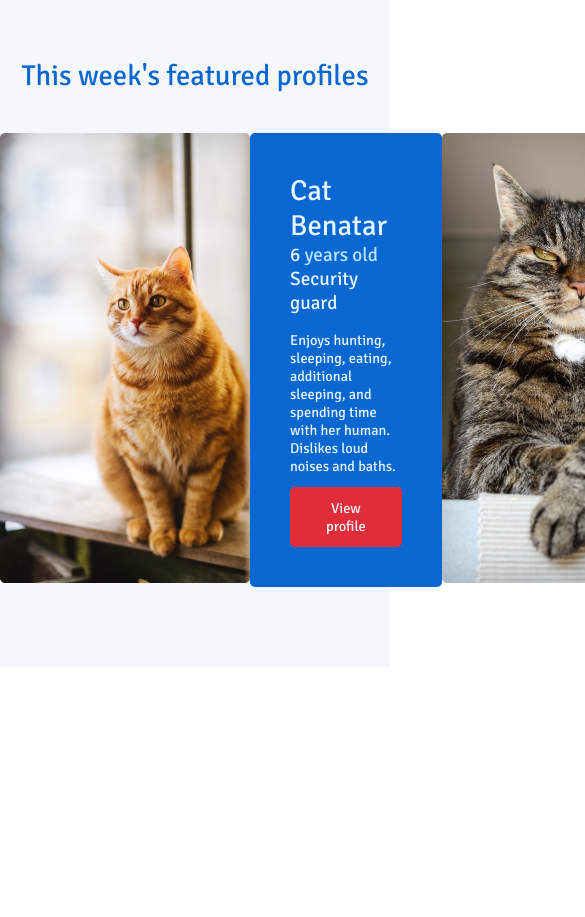
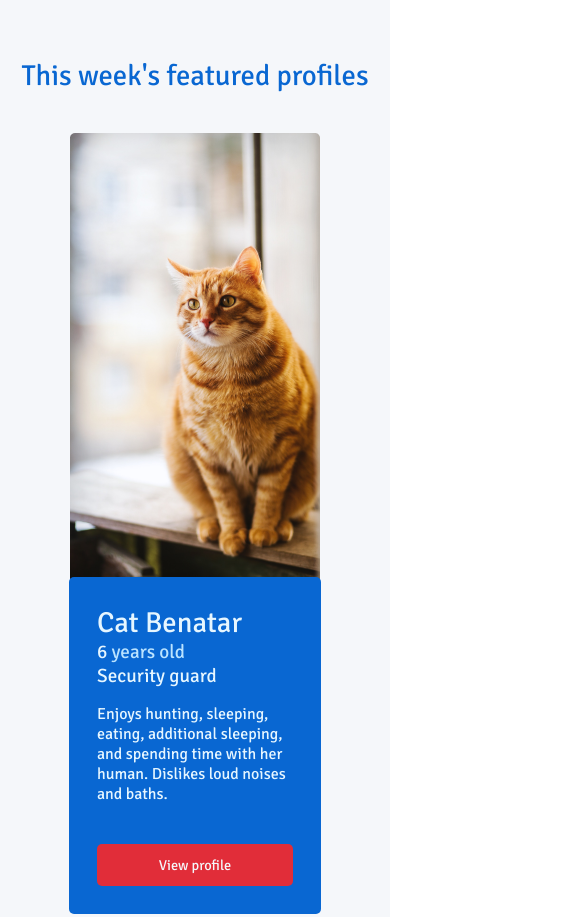
Before and after one commit to AndrewLeigh6/Purrfect-Partners, a website: page src/index.html in a window 390 px wide. Shown: the part 1580-2497 px from the top of the page, 585 px wide, since content can reach past the window. Before the commit the page ends 2247 px from the top, so only its background shows below. Drawn offline with Linux system fonts and the light colour scheme.

Commit message:
Make featured profiles section responsive

```diff
--- a/src/index.html
+++ b/src/index.html
@@ -76,8 +76,12 @@
 
         <div class="featured-profiles">
           <div class="featured-profile">
-            <div class="featured-profile__photo">
-              <img src="./img/featured-1.png" alt="Profile pic" />
+            <div class="featured-profile__photo-container">
+              <img
+                class="featured-profile__photo"
+                src="./img/featured-1.png"
+                alt="Profile pic"
+              />
             </div>
             <div class="featured-profile__card">
               <div class="featured-profile__details">
@@ -98,8 +102,12 @@
           </div>
 
           <div class="featured-profile">
-            <div class="featured-profile__photo">
-              <img src="./img/featured-2.png" alt="Profile pic" />
+            <div class="featured-profile__photo-container">
+              <img
+                class="featured-profile__photo"
+                src="./img/featured-2.png"
+                alt="Profile pic"
+              />
             </div>
             <div class="featured-profile__card">
               <div class="featured-profile__details">
--- a/src/sass/abstracts/_mixins.scss
+++ b/src/sass/abstracts/_mixins.scss
@@ -1,4 +1,9 @@
 @mixin responsive($breakpoint) {
+  @if ($breakpoint == largest) {
+    @media only screen and (max-width: 1300px) {
+      @content;
+    }
+  }
   @if ($breakpoint == large) {
     @media only screen and (max-width: 950px) {
       @content;
@@ -9,4 +14,9 @@
       @content;
     }
   }
+  @if ($breakpoint == small) {
+    @media only screen and (max-width: 550px) {
+      @content;
+    }
+  }
 }
--- a/src/sass/components/_featured-profile.scss
+++ b/src/sass/components/_featured-profile.scss
@@ -2,7 +2,31 @@
   display: flex;
   justify-content: center;
 
+  @include responsive(largest) {
+    padding: 0 5rem;
+  }
+
+  &:not(:last-child) {
+    @include responsive(largest) {
+      margin-bottom: 5rem;
+    }
+  }
+
+  @include responsive(small) {
+    flex-direction: column;
+    padding: 0 2.5rem;
+    align-items: center;
+  }
+
   &__photo {
+    position: relative;
+    z-index: 1;
+    left: 5px;
+    max-width: 100%;
+
+    @include responsive(small) {
+      left: 0;
+    }
   }
 
   &__card {
@@ -13,10 +37,25 @@
     flex-direction: column;
     justify-content: space-between;
     border-radius: $border-radius;
+    position: relative;
+    z-index: 2;
+
+    @include responsive(medium) {
+      padding: 3.5rem;
+    }
+
+    @include responsive(small) {
+      top: -10px;
+      max-width: 31.5rem;
+    }
   }
 
   &__details {
     color: $color-blue-light-1;
+
+    @include responsive(small) {
+      margin-bottom: 5rem;
+    }
   }
 
   &__name {
@@ -37,5 +76,21 @@
 
   &__description {
     font-size: $font-smallest;
+
+    @include responsive(medium) {
+      font-size: $font-small;
+    }
+  }
+
+  &__details {
+    color: $color-blue-light-1;
+  }
+
+  &__name {
+    font-size: $font-large;
+  }
+
+  &__age {
+    font-size: $font-medium;
   }
 }
--- a/src/sass/pages/_home.scss
+++ b/src/sass/pages/_home.scss
@@ -34,4 +34,8 @@
 .featured-profiles {
   display: flex;
   justify-content: space-evenly;
+
+  @include responsive(largest) {
+    flex-direction: column;
+  }
 }
```
Also changed, not shown: src/css/style.css.
